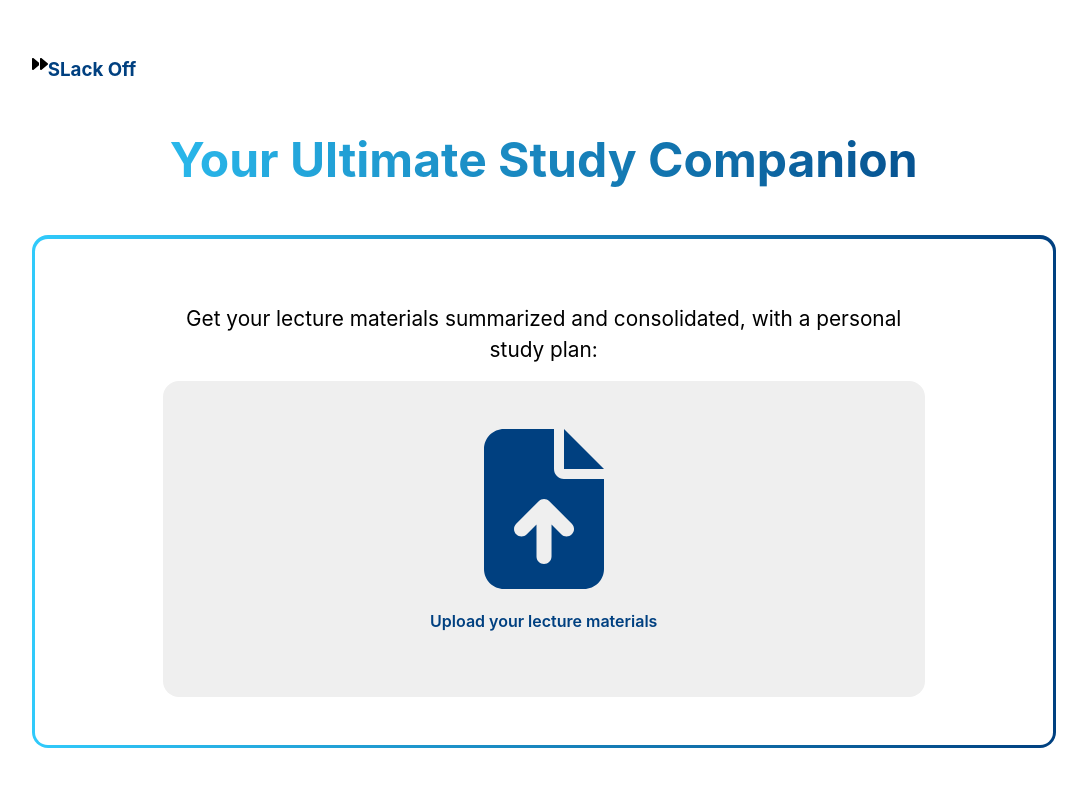
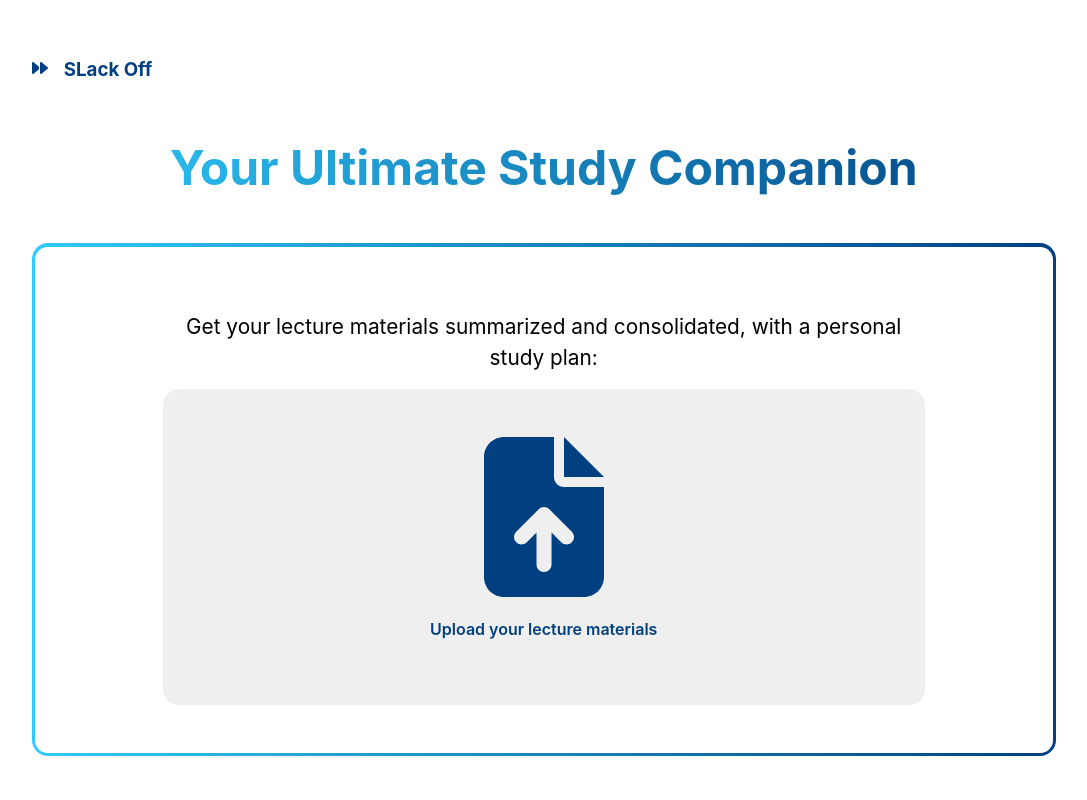
Before and after one commit to TylerKerswell/slack-off, a React (Vite) app in the folder frontend/: page / in a window 1280 px wide. Shown: the top 800 px of the page, without its empty margins (95-1182 px from the left). Built offline with nearby package versions, Linux system fonts and the light colour scheme.

Commit message:
fixed navbar logo

```diff
--- a/frontend/src/App.css
+++ b/frontend/src/App.css
@@ -61,9 +61,15 @@ section h1 {
 
 }
 
+#space {
+  color:white;
+  margin: 0rem;
+}
+
 #navbar {
   display: flex;
   align-items: start;
+  margin: auto;
 }
 
 .icon {
--- a/frontend/src/App.tsx
+++ b/frontend/src/App.tsx
@@ -91,7 +91,8 @@ function App() {
     <>
 
       <div id='navbar'>
-        <FontAwesomeIcon icon={faForward} />
+        <div><FontAwesomeIcon icon={faForward} color='#004080' /></div>
+        <h2 id="space">..</h2>
         <h3 id="name">SLack Off</h3>
       </div>
       <section>
```
